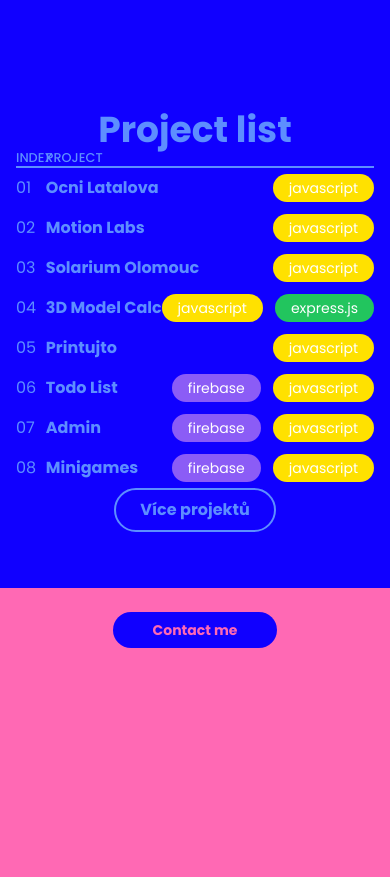
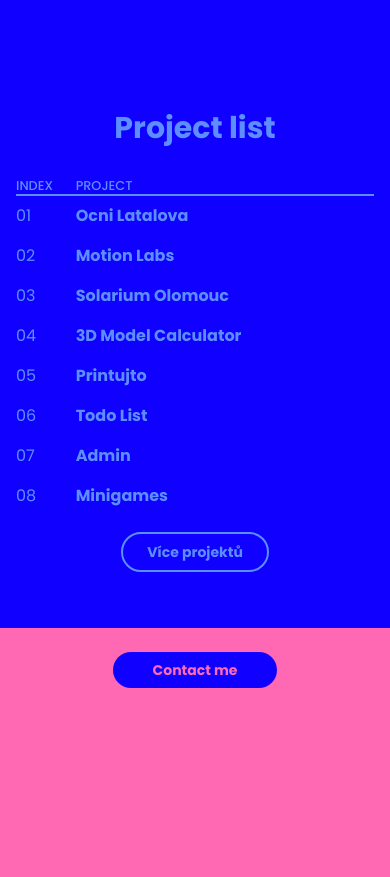
Before and after one commit to jindrahabarta/Portfolio, a Next.js app: page / in a window 390 px wide. Shown: the part 1196-2073 px from the top of the page. Built offline with nearby package versions, Linux system fonts and the light colour scheme.

Commit message:
projects mobile

```diff
--- a/src/app/_components/mainPage/Projects.tsx
+++ b/src/app/_components/mainPage/Projects.tsx
@@ -47,11 +47,11 @@ const Projects = () => {
 
     return (
         <section className={`h-fit relative mt-28 px-4`}>
-            <h1 className='text-midBlue2 text-4xl font-bold text-center'>
+            <h1 className='text-midBlue2 text-3xl md:text-4xl font-bold text-center'>
                 Project list
             </h1>
 
-            <div className='grid grid-cols-12'>
+            <div className='grid grid-cols-6 md:grid-cols-12 mt-8'>
                 <h2 className='darkBlueText'>Index</h2>
                 <h2 className='darkBlueText'>Project</h2>
             </div>
@@ -97,7 +97,7 @@ const Projects = () => {
                                         hoveredProject !== i
                                             ? 'opacity-50'
                                             : 'opacity-100'
-                                    } grid grid-cols-4 w-1/3 duration-200 py-2`}
+                                    } grid grid-cols-2 md:grid-cols-4 w-1/3 duration-200 py-2`}
                                 >
                                     <p
                                         className={`${
@@ -118,7 +118,7 @@ const Projects = () => {
                                     </div>
                                 </div>
 
-                                <div className='flex gap-3'>
+                                <div className='hidden md:flex gap-3'>
                                     {project.tags.map((tag, i) => (
                                         <Tag
                                             key={i}
@@ -135,10 +135,10 @@ const Projects = () => {
             </ul>
 
             {projectCount < Data.length - 1 && (
-                <div className='flex justify-center'>
+                <div className='flex justify-center mt-4'>
                     <button
                         onClick={() => setProjectCount((prev) => prev + 5)}
-                        className='border-2 border-midBlue2 rounded-full py-2 px-6 font-bold text-midBlue2 hover:bg-midBlue2 hover:text-white duration-200  hover:shadow-md hover:shadow-midBlue2'
+                        className='border-2 border-midBlue2 rounded-full py-2 px-6 text-sm md:text-base font-bold text-midBlue2 hover:bg-midBlue2 hover:text-white duration-200  hover:shadow-md hover:shadow-midBlue2'
                     >
                         Více projektů
                     </button>
```
